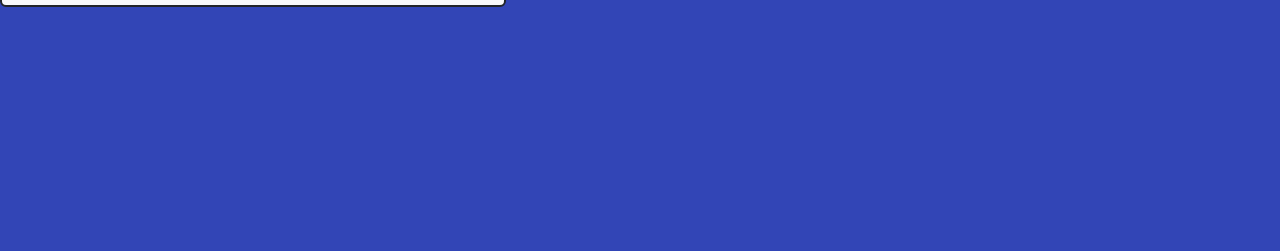
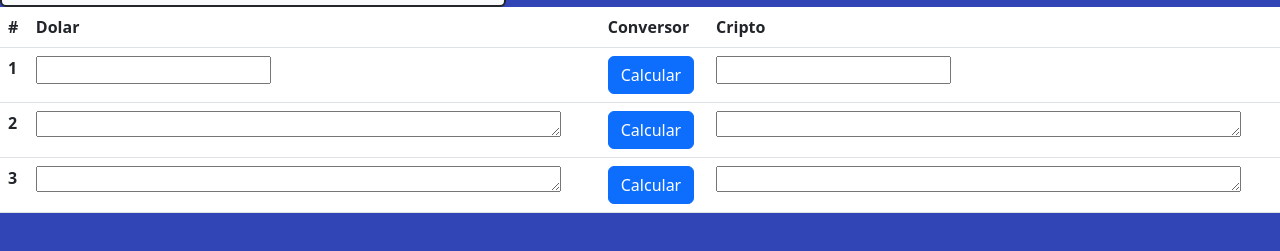
Before and after one commit to agussnb/proyectojavascript.github.io, a plain HTML site: page html/criptomonedas.html in a window 1280 px wide. Shown: the part 109-360 px from the top of the page. Drawn offline with nearby package versions, Linux system fonts and the light colour scheme.

Commit message:
Hice las primeras cosas de javascript

```diff
--- a/html/criptomonedas.html
+++ b/html/criptomonedas.html
@@ -1,26 +1,31 @@
 <!DOCTYPE html>
 <html lang="es">
+
 <head>
   <meta charset="UTF-8">
   <meta http-equiv="X-UA-Compatible" content="IE=edge">
   <meta name="viewport" content="width=device-width, initial-scale=1.0">
   <title>Conversor de criptomonedas</title>
-    <link href="https://cdn.jsdelivr.net/npm/bootstrap@5.2.2/dist/css/bootstrap.min.css" rel="stylesheet" integrity="sha384-Zenh87qX5JnK2Jl0vWa8Ck2rdkQ2Bzep5IDxbcnCeuOxjzrPF/et3URy9Bv1WTRi" crossorigin="anonymous">
+  <link href="https://cdn.jsdelivr.net/npm/bootstrap@5.2.2/dist/css/bootstrap.min.css" rel="stylesheet"
+    integrity="sha384-Zenh87qX5JnK2Jl0vWa8Ck2rdkQ2Bzep5IDxbcnCeuOxjzrPF/et3URy9Bv1WTRi" crossorigin="anonymous">
   <link rel="stylesheet" href="/style.css">
 </head>
+
 <body>
   <header>
     <h1> Conversor de criptomonedas</h1>
     <nav class="navbar navbar-expand-lg bg-light">
       <div class="container-fluid">
         <a class="navbar-brand" href="/index.html">Home</a>
-              <button class="navbar-toggler" type="button" data-bs-toggle="collapse" data-bs-target="#navbarNavDropdown" aria-controls="navbarNavDropdown" aria-expanded="false" aria-label="Toggle navigation">
+        <button class="navbar-toggler" type="button" data-bs-toggle="collapse" data-bs-target="#navbarNavDropdown"
+          aria-controls="navbarNavDropdown" aria-expanded="false" aria-label="Toggle navigation">
           <span class="navbar-toggler-icon"></span>
         </button>
         <div class="collapse navbar-collapse" id="navbarNavDropdown">
           <ul class="navbar-nav">
             <li class="nav-item">
-                    <a class="nav-link active" aria-current="page" href="/html/criptomonedas.html">Conversor de criptomonedas</a>
+              <a class="nav-link active" aria-current="page" href="/html/criptomonedas.html">Conversor de
+                criptomonedas</a>
             </li>
             <li class="nav-item">
               <a class="nav-link" href="/html/divisas.html">Conversor de divisas</a>
@@ -32,9 +37,43 @@
     </nav>
   </header>
 
+  <table class="table">
+    <thead>
+      <tr>
+        <th scope="col">#</th>
+        <th scope="col">Dolar</th>
+        <th scope="col">Conversor</th>
+        <th scope="col">Cripto</th>
+      </tr>
+    </thead>
+    <tbody>
+      <tr>
+        <th scope="row">1</th>
+       <td> <input id="dolarFilaUno" class="valor" type="number" data-cambio="1"/></td>
+        <td><button onclick="conversorCripto()" type="button" class="btn btn-primary">Calcular</button></td>
+        <td><input id="criptoFilaUno" type="number"></td>
+      </tr>
+      <tr>
+        <th scope="row">2</th>
+        <td><textarea name="texto" id="dolarFilaDos" cols="55" rows="1"></textarea></td>
+        <td><button type="button" class="btn btn-primary">Calcular</button></textarea></td>
+        <td><textarea name="texto" id="textouno" cols="55" rows="1"></textarea></td>
+      </tr>
+      <tr>
+        <th scope="row">3</th>
+        <td><textarea name="texto" id="dolarFilaTres" cols="55" rows="1"></textarea></td>
+        <td><button type="button" class="btn btn-primary">Calcular</button></textarea></td>
+        <td><textarea name="texto" id="textouno" cols="55" rows="1"></textarea></td>
 
 
+      </tr>
+    </tbody>
+  </table>
+
   <script src="/js/main.js"></script>
-    <script src="https://cdn.jsdelivr.net/npm/bootstrap@5.2.2/dist/js/bootstrap.bundle.min.js" integrity="sha384-OERcA2EqjJCMA+/3y+gxIOqMEjwtxJY7qPCqsdltbNJuaOe923+mo//f6V8Qbsw3" crossorigin="anonymous"></script>
+  <script src="https://cdn.jsdelivr.net/npm/bootstrap@5.2.2/dist/js/bootstrap.bundle.min.js"
+    integrity="sha384-OERcA2EqjJCMA+/3y+gxIOqMEjwtxJY7qPCqsdltbNJuaOe923+mo//f6V8Qbsw3" crossorigin="anonymous">
+  </script>
 </body>
+
 </html>
--- a/js/main.js
+++ b/js/main.js
@@ -0,0 +1,18 @@
+let criptoBtc = 19220.50;
+
+function conversorCripto(){
+//Obtengo elements html
+let conversorDolar = document.getElementById("dolarFilaUno");
+let conversorCripto = document.getElementById("criptoFilaUno");
+
+//Escribo valores de los elementos html y leo
+let  valueIngresado = document.getElementById("dolarFilaUno").value;
+let valueConvertido = valueIngresado / criptoBtc
+
+//Y aca deberia teoricamente settear los valores xd
+conversorCripto.setAttribute("value" , valueConvertido);
+
+
+
+    // console.log('El valor de calculodoDolarCripto es ' + conversorCripto)
+}
--- a/style.css
+++ b/style.css
@@ -17,3 +17,6 @@ nav{
     background-color: aliceblue;
     text-decoration: none;
 }
+.table{
+    background-color: white;
+}
```
Lines whose indentation alone changed are shown as unchanged.
